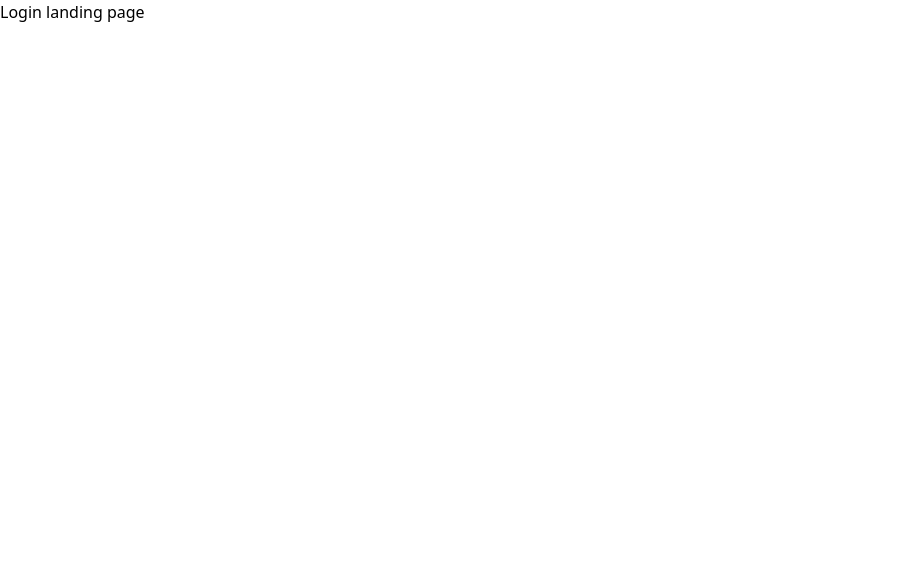
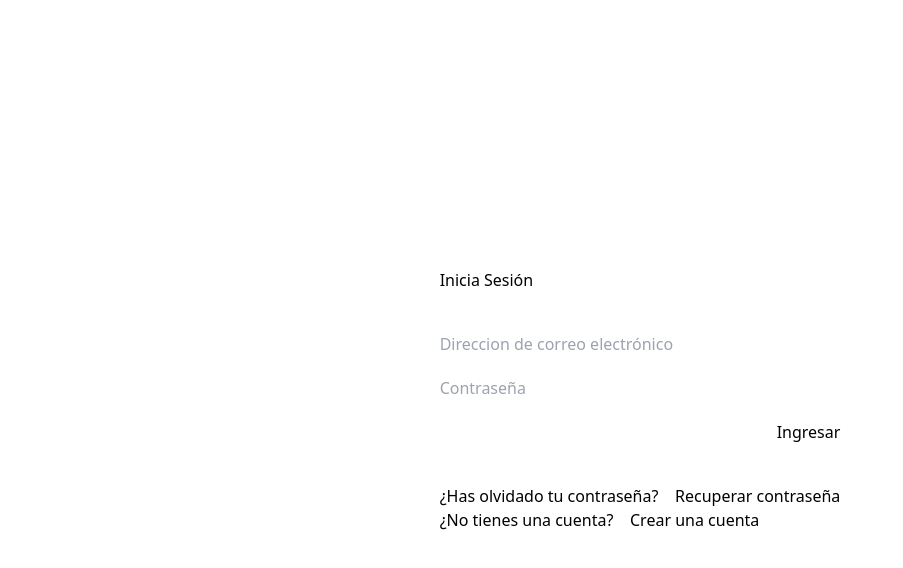
Before and after one commit to mcsmsxfm56/fleexw, a Next.js app in the folder flipper/: page / in a window 1280 px wide. Shown: the top 568 px of the page, without its empty margins (0-903 px from the left). Built offline with nearby package versions, Linux system fonts and the light colour scheme.

Commit message:
creado componente login, sin funcionalidades aun

```diff
--- a/flipper/src/pages/register/index.tsx
+++ b/flipper/src/pages/app/register/index.tsx
@@ -1,3 +1,4 @@
+
 export default function Register() {
   return <div>Register page</div>;
 }
--- a/flipper/src/pages/index.tsx
+++ b/flipper/src/pages/index.tsx
@@ -1,4 +1,24 @@
 //landing page
-export default function Home() {
-  return <div>Login landing page</div>;
+import Link from 'next/link'
+import React from 'react'
+
+function LogIn() {
+  return (
+    <div className='min-h-screen flex justify-center items-center'>
+      <div className='max-w-xl flex flex-col gap-10'>
+        <h1>Inicia Sesión</h1>
+        <form className='grid gap-5'>
+          <input type="email" name='correo' id="correo" placeholder='Direccion de correo electrónico' required/>
+          <input type="password" name='contraseña' id="contraseña" placeholder='Contraseña' required/>
+          <button className='justify-self-end'>Ingresar</button>
+        </form>
+        <div className='flex flex-col'>
+          <span>¿Has olvidado tu contraseña? &nbsp;&nbsp; <Link href="">Recuperar contraseña</Link></span>
+          <span>¿No tienes una cuenta? &nbsp;&nbsp; <Link href="">Crear una cuenta</Link></span>
+        </div>
+      </div>
+    </div>
+  )
 }
+
+export default LogIn
```
Also changed, not shown: flipper/src/services/login.ts (added).
